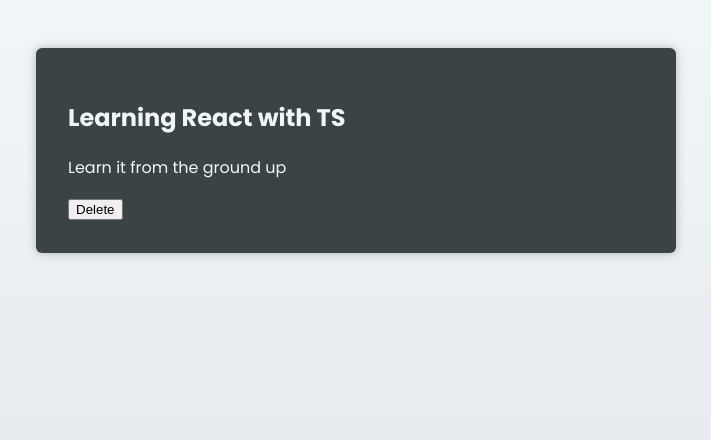
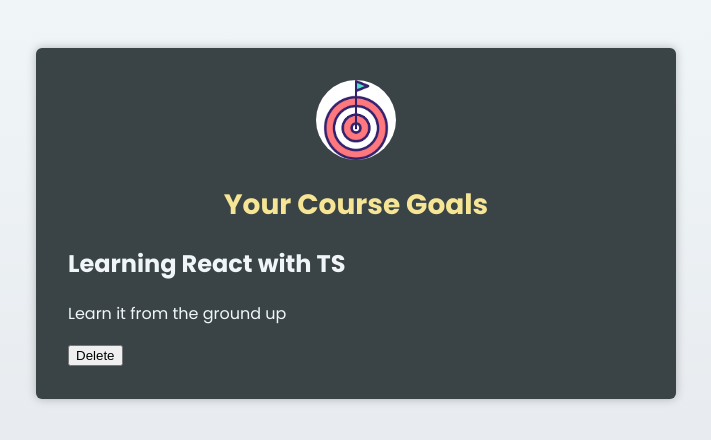
Before and after one commit to mmartins23/react-typeScript-the-practical-guide, a React (Create React App) app in the folder 2- Using TypeScript with React/react-ts-app/: page / in a window 1280 px wide. Shown: the top 440 px of the page, without its empty margins (284-995 px from the left). Built offline with nearby package versions, Linux system fonts and the light colour scheme; the HTML template or start-up script is replaced by a standard one.

Commit message:
35. Creating Header Component

```diff
--- a/2- Using TypeScript with React/react-ts-app/src/App.tsx
+++ b/2- Using TypeScript with React/react-ts-app/src/App.tsx
@@ -1,11 +1,16 @@
 // Components
-import CourseGoal from './components/CourseGoal'
+import Header from './components/Header';
+import CourseGoal from './components/CourseGoal';
+import goalsImg from './components/download.png';
 
 function App() {
   return (
-    <main className="App">
+    <main>
+      <Header image={{ src: goalsImg, alt: 'A list of goals' }}>
+        <h1>Your Course Goals</h1>
+      </Header>
       <CourseGoal title="Learning React with TS">
-       <p>Learn it from the ground up</p>
+        <p>Learn it from the ground up</p>
       </CourseGoal>
     </main>
   );
--- /dev/null
+++ b/2- Using TypeScript with React/react-ts-app/src/components/Header.tsx
@@ -0,0 +1,20 @@
+import { ReactNode } from "react"
+
+interface HeaderProps {
+    image: {
+        src: string;
+        alt: string;
+    };
+    children: ReactNode;
+}
+
+const Header = ({ image, children }: HeaderProps) => {
+    return (
+        <header>
+            <img src={image.src} alt={image.alt}/>
+            {children}
+        </header>
+    )
+}
+
+export default Header
```
Also changed, not shown: 2- Using TypeScript with React/react-ts-app/src/components/download.png (added), 1 other file (tests, documents, lock files or other folders).
